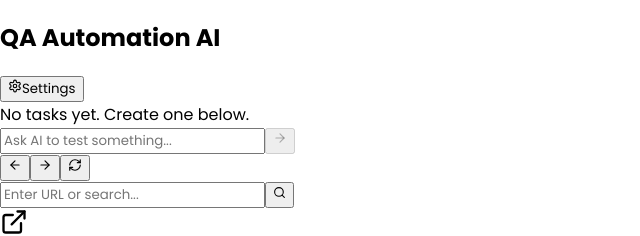
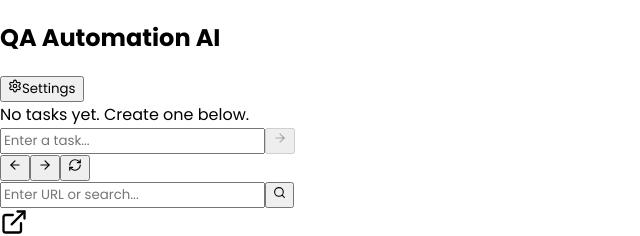
Before and after one commit to AliSharjeell/AgentQA, a React (Vite) app in the folder src/renderer/: page / in a window 1280 px wide. Shown: the top 236 px of the page, without its empty margins (0-640 px from the left). Built offline with nearby package versions, Linux system fonts and the light colour scheme.

Commit message:
style: unify top URL and task inputs colors and change task placeholder to Enter a task...

```diff
--- a/src/renderer/src/App.tsx
+++ b/src/renderer/src/App.tsx
@@ -308,8 +308,8 @@ function TaskPanel({ tasks, activeTaskId, onSelectTask, onRefresh, setTasks, bro
       <div className="mt-auto pt-3 border-t border-white/5 space-y-1.5">
         <div className="relative flex items-center">
           <input
-            className={`h-9 w-full rounded-full border border-white/10 bg-white/10 pl-4 pr-10 text-xs text-zinc-100 placeholder:text-zinc-500 outline-none transition-all duration-200 focus:border-indigo-500/40 focus:bg-white/15 focus:ring-2 focus:ring-indigo-500/10${urlError ? " border-red-500/50" : ""}`}
-            placeholder='Ask AI to test something...'
+            className={`h-9 w-full rounded-full border border-white/5 bg-white/10 pl-4 pr-10 text-xs text-zinc-100 placeholder:text-zinc-500 outline-none transition-all duration-200 focus:border-white/10 focus:bg-white/15${urlError ? " border-red-500/50" : ""}`}
+            placeholder="Enter a task..."
             value={inputName}
             onChange={(e) => { setInputName(e.target.value); setUrlError(""); setShowUrlHint(false); }}
             onKeyDown={(e) => {
--- a/src/renderer/src/styles.css
+++ b/src/renderer/src/styles.css
@@ -90,7 +90,7 @@ textarea {
   }
 
   .browser-url-input {
-    @apply h-8 w-full rounded-full border border-white/10 bg-zinc-950/45 px-8 text-xs text-zinc-200 placeholder:text-zinc-600 text-center outline-none transition-all duration-200 focus:border-indigo-500/40 focus:bg-zinc-950/70 focus:text-left focus:ring-2 focus:ring-indigo-500/10;
+    @apply h-8 w-full rounded-full border border-white/5 bg-white/10 px-8 text-xs text-zinc-200 placeholder:text-zinc-500 text-center outline-none transition-all duration-200 focus:border-white/10 focus:bg-white/15 focus:text-left;
   }
 
   .surface {
```
